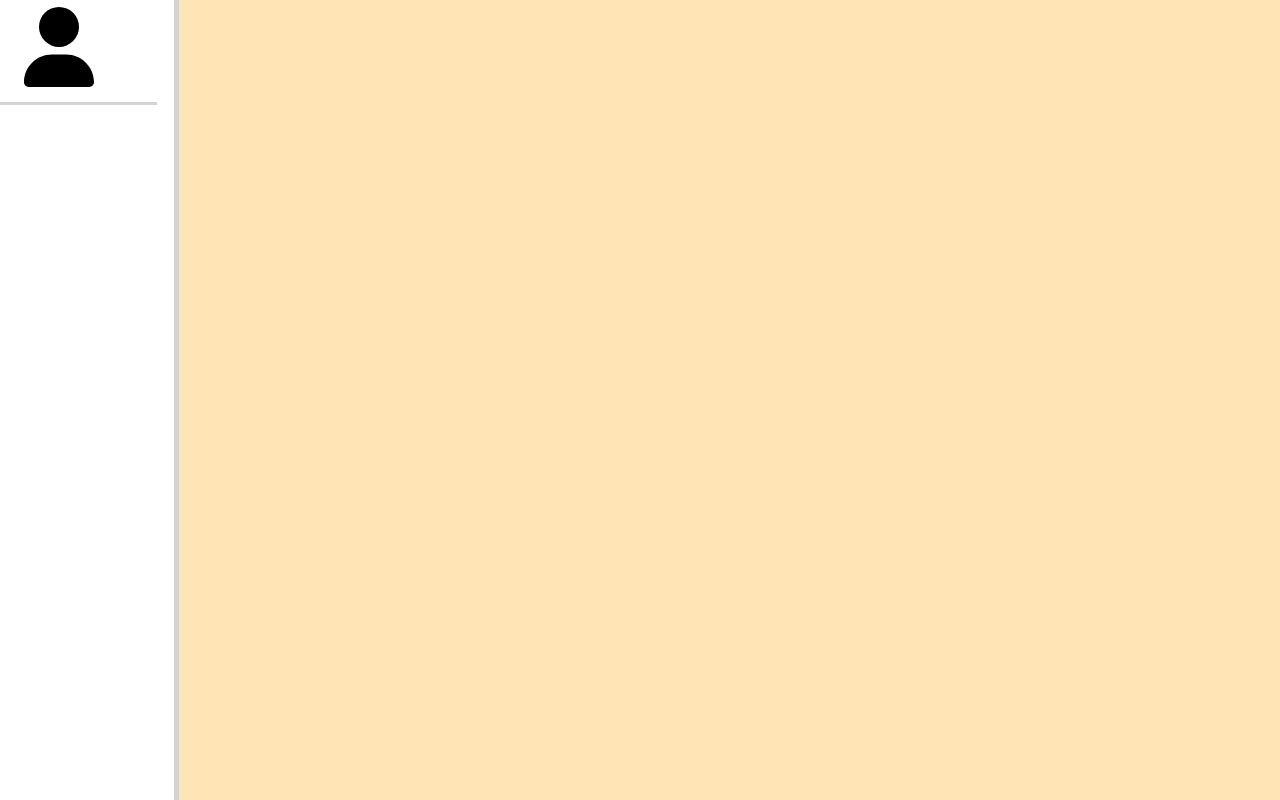
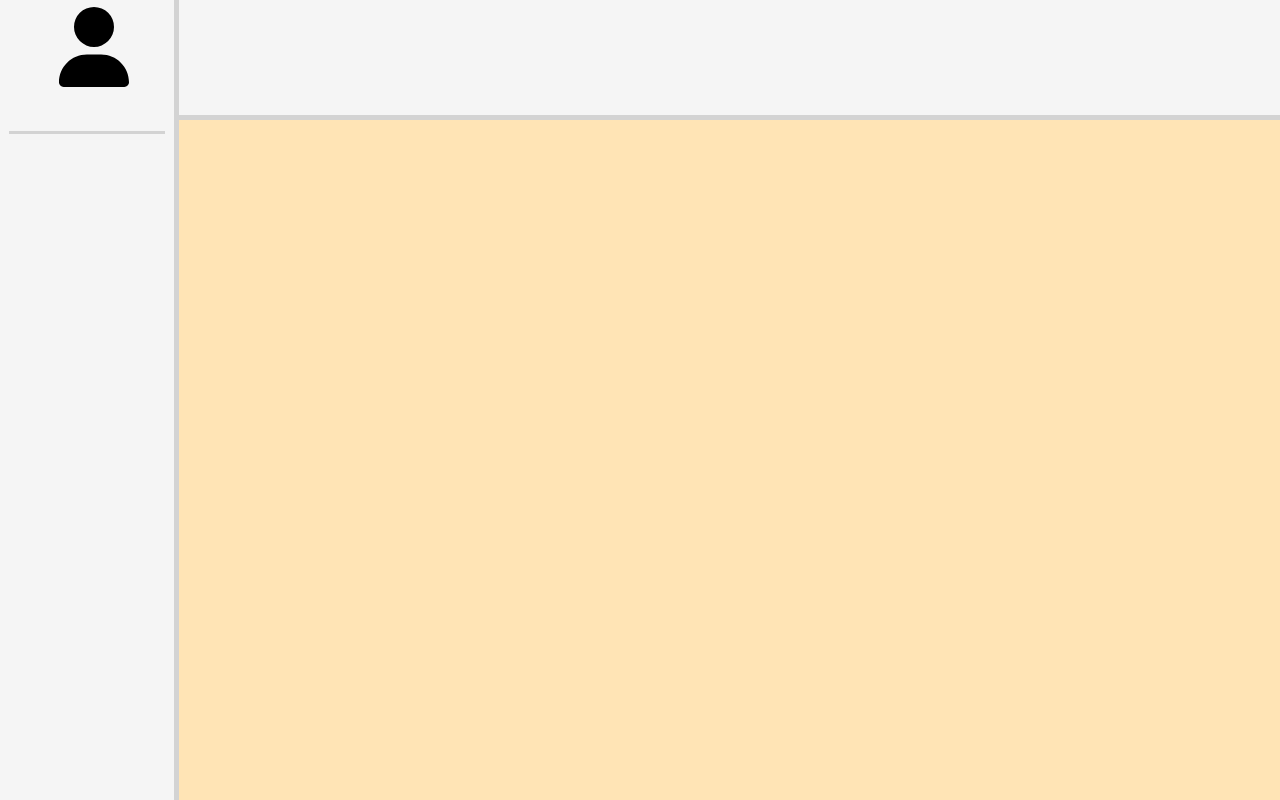
Before and after one commit to Oelshehawi/VHD, a Gatsby site: page / in a window 1280 px wide. Built offline with nearby package versions, Linux system fonts and the light colour scheme; Gatsby itself is replaced by a stand-in of ours.

Commit message:
The final layout???

```diff
--- a/src/components/Layout.js
+++ b/src/components/Layout.js
@@ -6,7 +6,6 @@ import "../style/layout.css";
 const Layout = ({ children }) => {
   return (
     <div id="Wrapper">
-      {/* <TopNavBar  /> */}
       <div className="layout">
         <SideNavBar />
         <main>{children}</main>
--- a/src/pages/index.js
+++ b/src/pages/index.js
@@ -1,10 +1,12 @@
 import * as React from "react";
 import Layout from "../components/Layout";
 import * as FaIcons from "react-icons/fa";
+import TopNavBar from "../components/TopNavBar"
 
 const IndexPage = () => {
   return (
     <Layout>
+      <TopNavBar  />
       <div className="text"></div>
     </Layout>
   );
--- a/src/style/layout.css
+++ b/src/style/layout.css
@@ -27,8 +27,8 @@
 }
 
 .HeaderBar {
-    /* background-color: red; */
-    height: 120px;
+    background-color: whitesmoke;
+    height: 15%;
     border-bottom: 5px solid lightgray;
 
 }
@@ -39,6 +39,7 @@ main {
 }
 
 nav{
+    background-color: whitesmoke;
     flex-shrink: 0;
     width: 14%;
     border-right: 5px solid lightgray;
@@ -46,12 +47,14 @@ nav{
 
 #user-icon
 {
-    margin-left: 5%;
+    margin-left: 25%;
+    margin-right: 5%;
     padding-top: 4%;
 }
 
 .line {
     border-bottom: 3px solid lightgray;
-    margin-top: 15px;
+    margin-left: 5%;
+    margin-top: 25%;
     width: 90%;
 }
```
